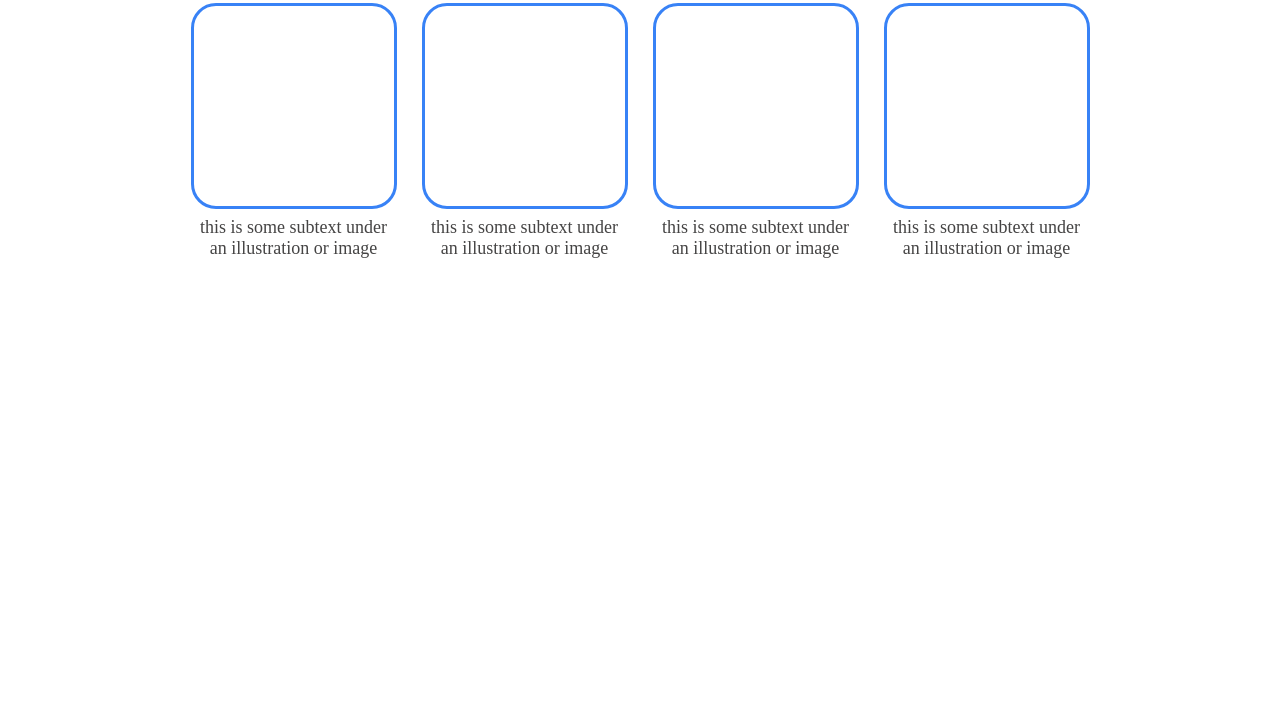
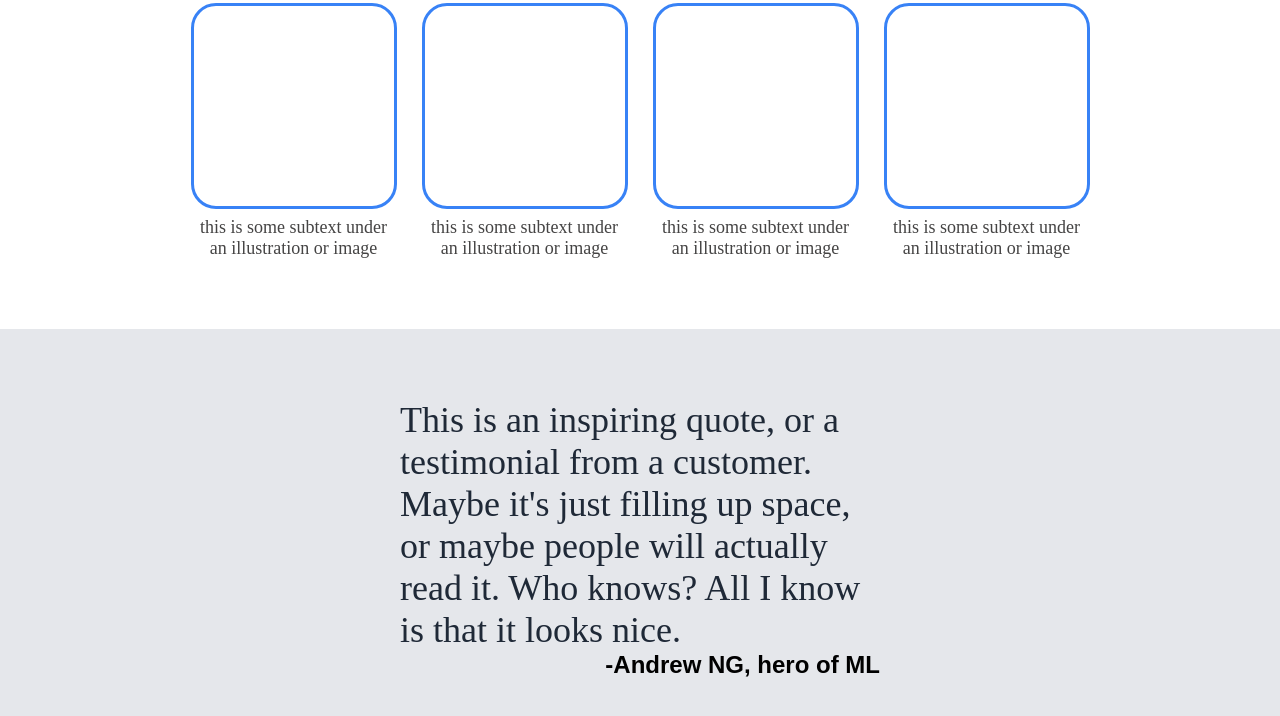
Before and after one commit to eliteUser7/flexbox-project-landing-page, a plain HTML site: page index.html in a window 1280 px wide. Shown: the part 424-1140 px from the top of the page. Before the commit the page ends 800 px from the top, so only its background shows below. Drawn offline with Linux system fonts and the light colour scheme.

Commit message:
Only the footer is left now, rest complete.

```diff
--- a/index.html
+++ b/index.html
@@ -48,5 +48,12 @@
             </div>
         </div>
     </div>
+
+    <div class="part3">
+        <div class="quote">
+            This is an inspiring quote, or a testimonial from a customer. Maybe it's just filling up space, or maybe people will actually read it. Who knows? All I know is that it looks nice.
+        </div>
+        <div class="name"> -Andrew NG, hero of ML</div>
+    </div>
 </body>
 </html>
--- a/style.css
+++ b/style.css
@@ -97,3 +97,24 @@ button{
 
 
 /* NOW PART 3 */
+
+.part3{
+    background-color: #E5E7EB;
+    display: flex;
+    flex-direction: column;
+    padding: 70px 400px;
+}
+.quote{
+    font-size: 36px;
+    font-style: light italic;
+    color: #1F2937;
+}
+.name{
+    font-size: 24px;
+    font-weight: bold;
+    text-align: end;
+    font-family: Arial, Helvetica, sans-serif;
+
+}
+
+/* PART4 */
```
